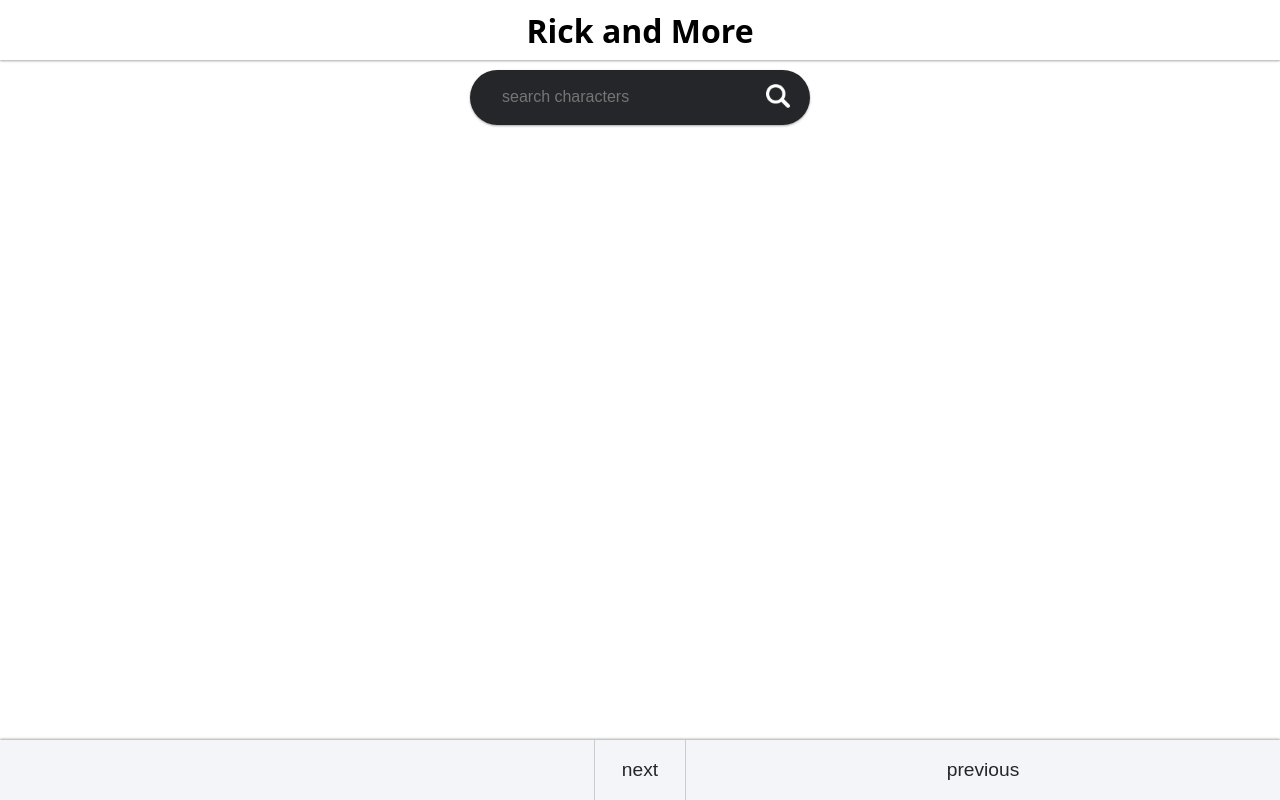
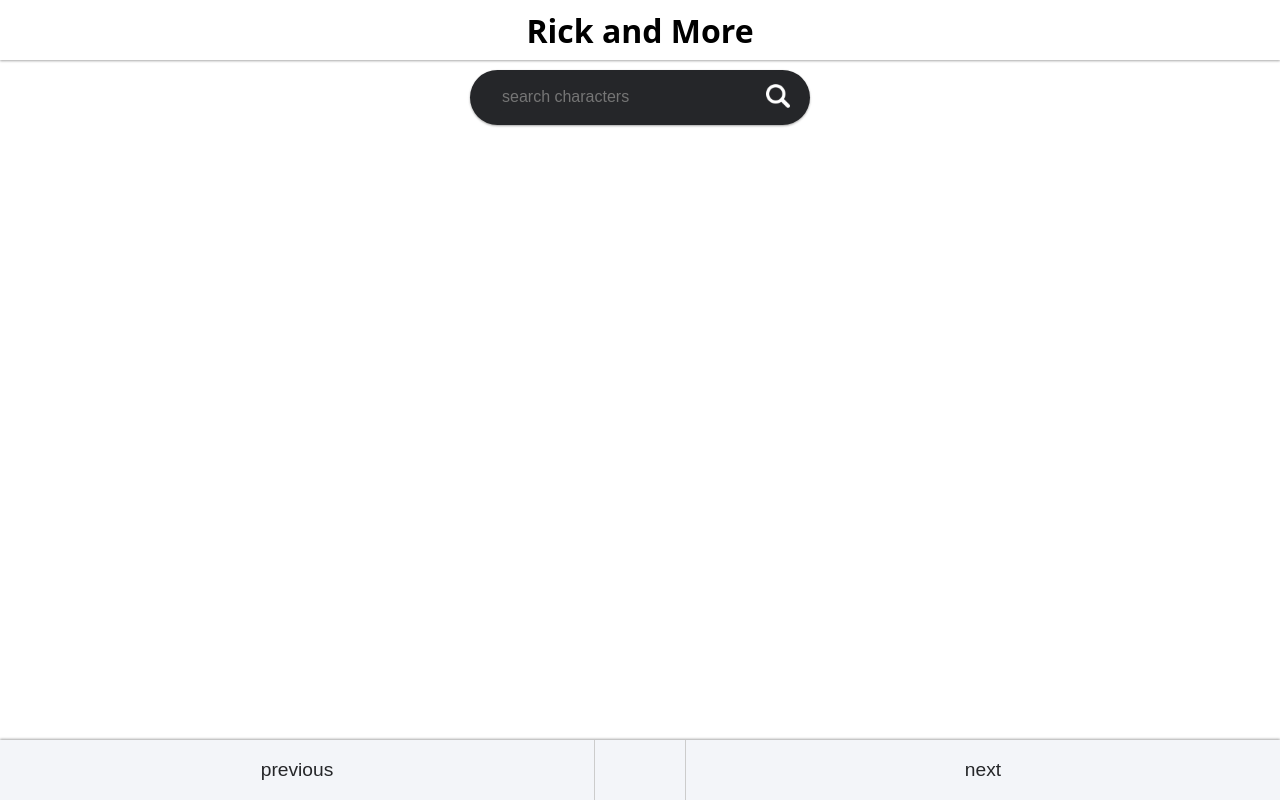
Before and after one commit to Dariastep/Rick-and-morty-application, a website with bundled scripts: page index.html in a window 1280 px wide. Built offline with nearby package versions, Linux system fonts and the light colour scheme; no server answers.

Commit message:
created UI components uisng JS

```diff
--- a/components/nav-button/nav-button.js
+++ b/components/nav-button/nav-button.js
@@ -1,9 +1,19 @@
 const navigation = document.querySelector('[data-js="navigation"]');
 
-export function createButton() {
+export function createPrevButton() {
   const prevButton = document.createElement("button");
   prevButton.classList.add("button", "button--prev");
-  prevButton.dataset.js = "button-prev";
+  prevButton.setAttribute("data-js", "button-prev");
   prevButton.textContent = "previous";
   navigation.append(prevButton);
+  return prevButton;
 }
+
+export function createNextButton() {
+  const nextButton = document.createElement("button");
+  nextButton.classList.add("button", "button--next");
+  nextButton.setAttribute("data-js", "button-next");
+  nextButton.textContent = "next";
+  navigation.append(nextButton);
+  return nextButton;
+}
--- a/components/nav-pagination/nav-pagination.js
+++ b/components/nav-pagination/nav-pagination.js
@@ -0,0 +1,9 @@
+
+const navigation = document.querySelector('[data-js="navigation"]');
+
+export function createPagination() {
+const pagination = document.createElement("span");
+pagination.dataset.js = "pagination";
+pagination.classList.add("navigation__pagination");
+navigation.append(pagination);
+}
--- a/index.html
+++ b/index.html
@@ -14,22 +14,6 @@
     <h1 class="title">Rick and More</h1>
     <main>
       <div class="search-bar-container" data-js="search-bar-container">
-        <!-- <form action="" class="search-bar" data-js="search-bar">
-          <input
-            name="query"
-            class="search-bar__input"
-            type="text"
-            placeholder="search characters"
-            aria-label="character name"
-          />
-          <button class="search-bar__button" aria-label="search for character">
-            <img
-              class="search-bar__icon"
-              src="assets/magnifying-glass.png"
-              alt=""
-            />
-          </button>
-        </form> -->
       </div>
       <ul class="card-container" data-js="card-container"></ul>
     </main>
@@ -37,8 +21,8 @@
       <!-- <button class="button button--prev" data-js="button-prev">
         previous
       </button> -->
-      <span class="navigation__pagination" data-js="pagination"></span>
-      <button class="button button--next" data-js="button-next">next</button>
+     <!--  <span class="navigation__pagination" data-js="pagination"></span> -->
+      <!-- <button class="button button--next" data-js="button-next">next</button>  -->
     </nav>
   </body>
 </html>
--- a/index.js
+++ b/index.js
@@ -1,27 +1,27 @@
 import { createCharacterCard } from "./components/card/card.js";
-import { createButton } from "./components/nav-button/nav-button.js";
+import {
+  createNextButton,
+  createPrevButton,
+} from "./components/nav-button/nav-button.js";
 import { createSearchBar } from "./components/search-bar/search-bar.js";
+import { createPagination } from "./components/nav-pagination/nav-pagination.js";
+
+//rendering
+createSearchBar();
+createPrevButton();
+createPagination();
+createNextButton();
 
 const cardContainer = document.querySelector('[data-js="card-container"]');
-
-const searchBarContainer = document.querySelector(
-  '[data-js="search-bar-container"]'
-);
 const searchBar = document.querySelector('[data-js="search-bar"]');
-const navigation = document.querySelector('[data-js="navigation"]');
 const prevButton = document.querySelector('[data-js="button-prev"]');
 const nextButton = document.querySelector('[data-js="button-next"]');
 const pagination = document.querySelector('[data-js="pagination"]');
-
 
 // States
 let maxPage = 1;
 export let page = 1;
 let searchQuery = "";
-
-//rendering
-createSearchBar();
-createButton();
 
 async function fetchCharacters() {
   try {
@@ -50,7 +50,6 @@ async function fetchCharacters() {
 }
 
 fetchCharacters();
-
 // nextButton
 nextButton.addEventListener("click", () => {
   if (page < maxPage) {
```
